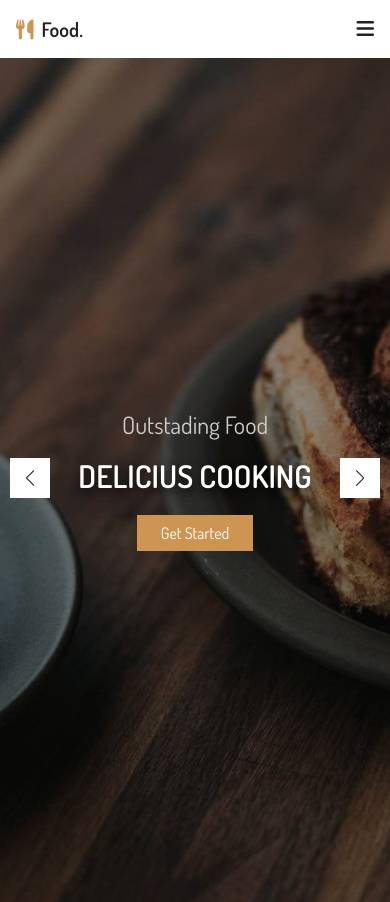
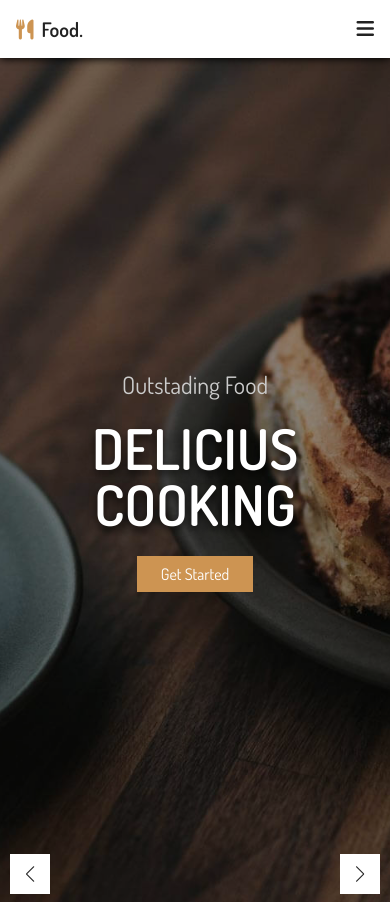
Before and after one commit to iuriasydes/restaurantPage, a plain HTML site: page index.html in a window 390 px wide. Drawn offline with nearby package versions, Linux system fonts and the light colour scheme.

Commit message:
Terminando la seccion del Slide en el Home

```diff
--- a/index.html
+++ b/index.html
@@ -32,7 +32,7 @@
     <div class="swiper home-slider">
       <div class="swiper-wrapper">
 
-        <div class="swiper-slide" style="background: url(imgs/home-slide-1.jpg) no-repeat;">
+        <div class="swiper-slide slide" style="background: url(imgs/home-slide-1.jpg) no-repeat;">
           <div class="content">
             <span>Outstading Food</span>
             <h3>Delicius cooking</h3>
@@ -40,7 +40,7 @@
           </div>
         </div>
 
-        <div class="swiper-slide" style="background: url(imgs/home-slide-2.jpg) no-repeat;">
+        <div class="swiper-slide slide" style="background: url(imgs/home-slide-2.jpg) no-repeat;">
           <div class="content">
             <span>Outstading Food</span>
             <h3>Morning Moment</h3>
@@ -48,7 +48,7 @@
           </div>
         </div>
 
-        <div class="swiper-slide" style="background: url(imgs/home-slide-3.jpg) no-repeat;">
+        <div class="swiper-slide slide" style="background: url(imgs/home-slide-3.jpg) no-repeat;">
           <div class="content">
             <span>Outstading Food</span>
             <h3>Authentic kitchen</h3>
--- a/script.js
+++ b/script.js
@@ -9,6 +9,7 @@ menuBtn.onclick = () => {
 let swiper = new Swiper(".home-slider", {
   grabCursor: true,
   loop: true,
+  centeredSlides: true,
   navigation: {
     nextEl: ".swiper-button-next",
     prevEl: ".swiper-button-prev",
--- a/style.css
+++ b/style.css
@@ -69,7 +69,7 @@ section {
   left: 0;
   right: 0;
   background: var(--white);
-  z-index: 1;
+  z-index: 10;
 }
 .header .logo {
   font-size: 2.5rem;
@@ -95,11 +95,17 @@ section {
   display: none;
 }
 /*HOME*/
+@keyframes fadeIn {
+  0% {
+    transform: translateY(-4rem) scale(0);
+    opacity: 0;
+  }
+}
 .home {
   padding: 0;
   background: var(--black);
 }
-.home .swiper-slide {
+.home .slide {
   min-height: 100vh;
   background-size: cover !important;
   background-position: center !important;
@@ -109,7 +115,7 @@ section {
   align-items: center;
   justify-content: center;
 }
-.home .swiper-slide::before {
+.home .slide::before {
   content: ""; /*Coloca la pantalla obscura delante del fondo*/
   position: absolute;
   top: 0;
@@ -119,24 +125,33 @@ section {
   background: var(--dark-bg);
   z-index: -1;
 }
-.home .swiper-slide .content {
+.home .slide .content {
   text-align: center;
   width: 70rem;
+  display: none;
 }
-.home .swiper-slide .content span {
+.home .slide .content span {
   font-size: 3rem;
   display: block;
   padding-bottom: 0.5rem;
   color: var(--light-white);
+  animation: fadeIn 0.5s cubic-bezier(0.54, 1.3, 0.63, 1.34) 0.2s backwards;
 }
 
-.home .swiper-slide .content h3 {
+.home .slide .content h3 {
   font-size: 8vw;
   text-transform: uppercase;
   color: var(--white);
   text-shadow: 0 0.5rem 1rem rgba(0, 0, 0, 0.7);
   line-height: 1;
   padding: 2rem 0;
+  animation: fadeIn 0.5s cubic-bezier(0.54, 1.3, 0.63, 1.34) 0.4s backwards;
+}
+.home .slide .content .btn {
+  animation: fadeIn 0.5s cubic-bezier(0.54, 1.3, 0.63, 1.34) 0.6s backwards;
+}
+.home .swiper-slide-active .content {
+  display: inline-block;
 }
 .swiper-button-next,
 .swiper-button-prev {
@@ -169,6 +184,9 @@ section {
   html {
     font-size: 55%;
   }
+  .home .slide .content h3 {
+    font-size: 15vw;
+  }
 }
 
 @media (max-width: 760px) {
@@ -199,10 +217,18 @@ section {
     display: block; /*Coloca el menu hacia abajo*/
     margin: 2rem;
   }
+  .swiper-button-next,
+  .swiper-button-prev {
+    top: initial;
+    bottom: 1rem;
+  }
 }
 
 @media (max-width: 450px) {
   html {
     font-size: 50%;
   }
+  .home .slide .content h3 {
+    font-size: 7rem;
+  }
 }
```
